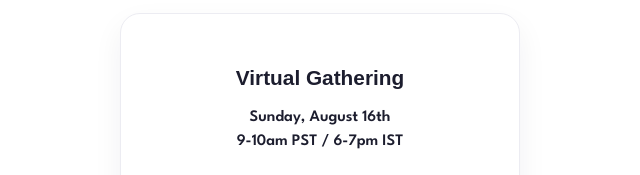
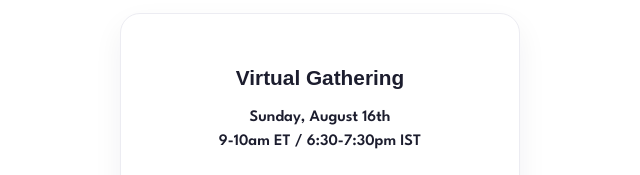
Before and after one commit to chandni-naidu/valaikaapu, a plain HTML site: page index.html in a window 1280 px wide. Shown: the part 1962-2137 px from the top of the page, 320-960 px from the left. Drawn offline with Linux system fonts and the light colour scheme; a web font is replaced by a local one.

Commit message:
Update index.html
Time zone error

```diff
--- a/index.html
+++ b/index.html
@@ -56,7 +56,7 @@
       <div class="detail-card">
         <!-- <span class="icon-badge icon-blue">&#128421;&#65039;</span> -->
         <h2>Virtual Gathering</h2>
-        <p class="when">Sunday, August 16th <br> 9-10am PST / 6-7pm IST</p>
+        <p class="when">Sunday, August 16th <br> 9-10am ET / 6:30-7:30pm IST</p>
         <p class="where">Join us from wherever you are! <br> Shreya Gupta's hosting this one.</p>
         <a class="rsvp-btn" href="rsvp-virtual.html">RSVP for Virtual</a>
       </div>
```
